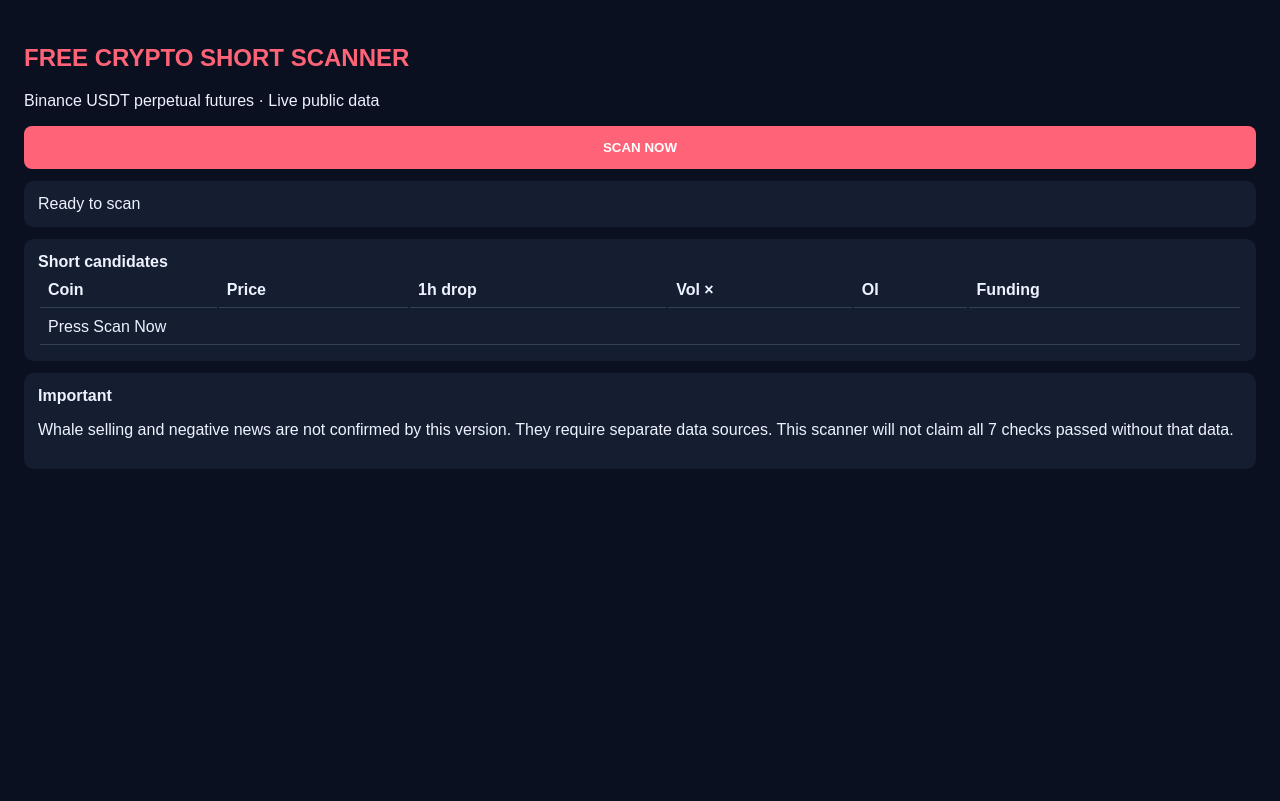
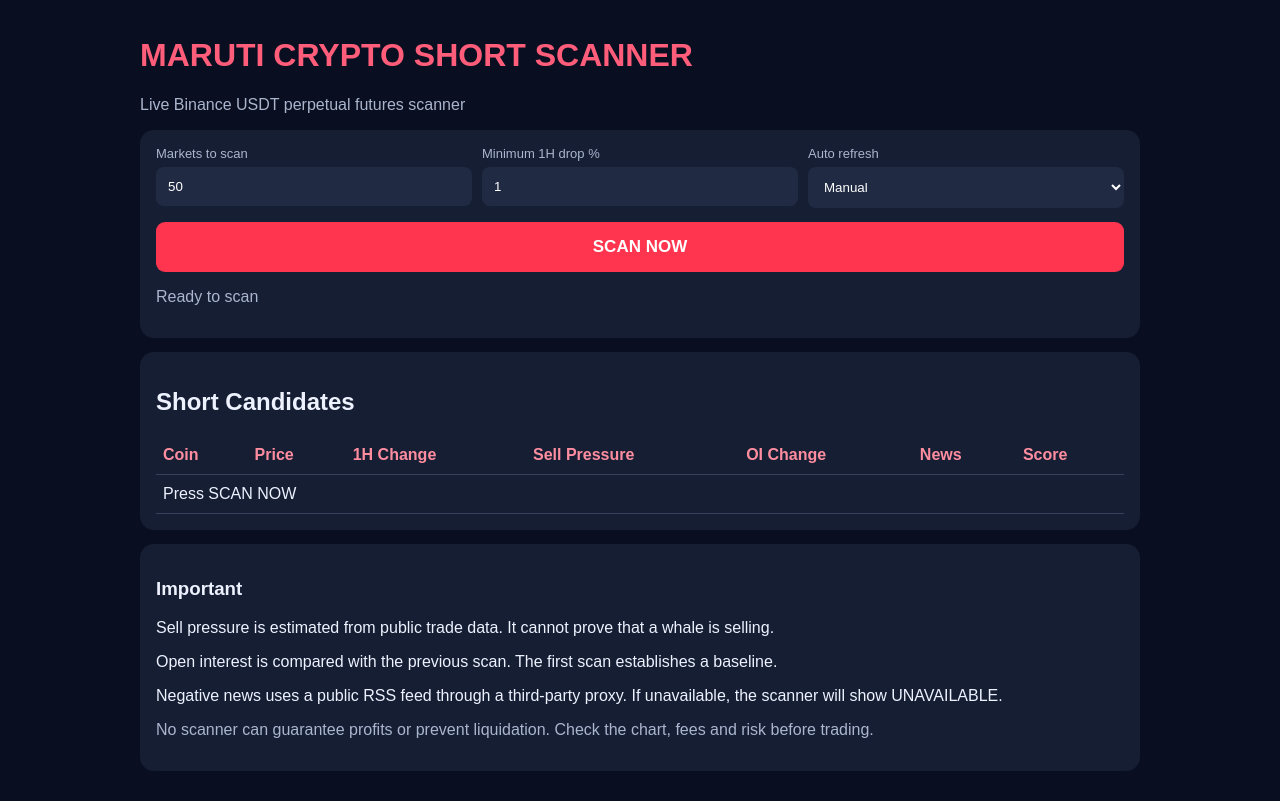
Before and after one commit to uddeshyabaliyan1231-afk/free-crypto-scanner, a plain HTML site: page index.html in a window 1280 px wide. Drawn offline with Linux system fonts and the light colour scheme.

Commit message:
Update index.html

```diff
--- a/index.html
+++ b/index.html
@@ -1,93 +1,206 @@
-
 <!DOCTYPE html>
 <html lang="en">
 <head>
-<meta name="viewport" content="width=device-width,initial-scale=1">
-<title>Free Crypto Short Scanner</title>
+<meta charset="UTF-8">
+<meta name="viewport" content="width=device-width, initial-scale=1">
+<title>Maruti Crypto Short Scanner</title>
 <style>
-body{background:#0b1020;color:#eef2ff;font:16px Arial;padding:16px}
-h2{color:#ff6377}button{background:#ff6377;color:white;padding:14px;border:0;border-radius:8px;width:100%;font-weight:bold}
-.card{background:#151e30;padding:14px;margin:12px 0;border-radius:10px;overflow-wrap:anywhere}
-small{color:#aab6cc}table{width:100%;text-align:left}td,th{padding:8px;border-bottom:1px solid #344057}
+*{box-sizing:border-box}
+body{margin:0;background:#090f20;color:#eef2ff;font:16px Arial,sans-serif;padding:16px}
+main{max-width:1000px;margin:auto}
+h1{color:#ff5d7a}
+.card{background:#151e33;padding:16px;border-radius:14px;margin:14px 0;overflow:hidden}
+.grid{display:grid;grid-template-columns:repeat(3,1fr);gap:10px}
+label{display:block;color:#aab5ce;font-size:13px}
+input,select{width:100%;padding:12px;margin-top:6px;background:#202b43;color:white;border:0;border-radius:8px}
+button{width:100%;padding:15px;margin-top:14px;background:#ff354f;color:white;border:0;border-radius:9px;font-weight:bold;font-size:17px}
+.muted,small{color:#aab5ce}
+.tablewrap{overflow-x:auto}
+table{border-collapse:collapse;width:100%;min-width:680px}
+td,th{text-align:left;padding:10px 7px;border-bottom:1px solid #35405a}
+th{color:#ff8da0}
+.pill{font-size:12px;font-weight:bold}
+.good{color:#6ef0c0}.bad{color:#ff8297}.warn{color:#ffe09a}
+@media(max-width:600px){.grid{grid-template-columns:1fr 1fr}}
 </style>
 </head>
 <body>
-<h2>FREE CRYPTO SHORT SCANNER</h2>
-<p>Binance USDT perpetual futures · Live public data</p>
-<button onclick="scan()">SCAN NOW</button>
-<div class="card" id="status">Ready to scan</div>
-<div class="card"><b>Short candidates</b>
-<div style="overflow-x:auto"><table>
-<thead><tr><th>Coin</th><th>Price</th><th>1h drop</th><th>Vol ×</th><th>OI</th><th>Funding</th></tr></thead>
-<tbody id="out"><tr><td colspan="6">Press Scan Now</td></tr></tbody>
-</table></div></div>
-<div class="card"><b>Important</b><p>Whale selling and negative news are not confirmed by this version. They require separate data sources. This scanner will not claim all 7 checks passed without that data.</p></div>
+<main>
+<h1>MARUTI CRYPTO SHORT SCANNER</h1>
+<p class="muted">Live Binance USDT perpetual futures scanner</p>
+
+<section class="card">
+<div class="grid">
+<label>Markets to scan
+<input id="limit" type="number" min="10" max="100" value="50">
+</label>
+<label>Minimum 1H drop %
+<input id="drop" type="number" min="0.2" max="20" step="0.1" value="1">
+</label>
+<label>Auto refresh
+<select id="refresh">
+<option value="0">Manual</option>
+<option value="60">1 minute</option>
+<option value="180">3 minutes</option>
+</select>
+</label>
+</div>
+<button id="scan">SCAN NOW</button>
+<p id="status" class="muted">Ready to scan</p>
+</section>
+
+<section class="card">
+<h2>Short Candidates</h2>
+<div class="tablewrap">
+<table>
+<thead><tr>
+<th>Coin</th><th>Price</th><th>1H Change</th>
+<th>Sell Pressure</th><th>OI Change</th><th>News</th><th>Score</th>
+</tr></thead>
+<tbody id="rows"><tr><td colspan="7">Press SCAN NOW</td></tr></tbody>
+</table>
+</div>
+</section>
+
+<section class="card">
+<h3>Important</h3>
+<p>Sell pressure is estimated from public trade data. It cannot prove that a whale is selling.</p>
+<p>Open interest is compared with the previous scan. The first scan establishes a baseline.</p>
+<p>Negative news uses a public RSS feed through a third-party proxy. If unavailable, the scanner will show UNAVAILABLE.</p>
+<p class="muted">No scanner can guarantee profits or prevent liquidation. Check the chart, fees and risk before trading.</p>
+</section>
+</main>
+
 <script>
-const base='https://fapi.binance.com';
-async function get(path){
- const r=await fetch(base+path);
- if(!r.ok)throw Error('API error '+r.status);
- return r.json();
+const $=id=>document.getElementById(id);
+let busy=false,timer=null,previousOI={};
+
+async function get(url){
+ const response=await fetch(url);
+ if(!response.ok)throw Error("API error "+response.status);
+ return response.json();
 }
+function fmt(n){
+ return Number.isFinite(n)?Number(n).toLocaleString(undefined,{maximumFractionDigits:8}):"—";
+}
+function percent(n){
+ return Number.isFinite(n)?(n>0?"+":"")+n.toFixed(2)+"%":"—";
+}
+async function getNews(){
+ try{
+  const feed="https://cryptopanic.com/news/rss/";
+  const url="https://api.rss2json.com/v1/api.json?rss_url="+encodeURIComponent(feed);
+  const data=await get(url);
+  if(!data.items||!data.items.length)throw Error("No news");
+  const words=/hack|exploit|lawsuit|fraud|ban\b|bearish|crash|plunge|investigation|bankrupt|breach|scam|warning|sell.off/i;
+  return {ok:true,items:data.items.filter(item=>words.test(item.title||""))};
+ }catch(e){
+  return {ok:false,items:[]};
+ }
+}
+
 async function scan(){
- const status=document.getElementById('status');
- const out=document.getElementById('out');
- status.textContent='Loading Binance markets...';
- out.innerHTML='';
+ if(busy)return;
+ busy=true;
+ $("scan").disabled=true;
+ if(timer)clearInterval(timer);
+ $("rows").innerHTML="<tr><td colspan='7'>Scanning markets...</td></tr>";
  try{
-  const [info,tickers,fund]=await Promise.all([
-   get('/fapi/v1/exchangeInfo'),
-   get('/fapi/v1/ticker/24hr'),
-   get('/fapi/v1/premiumIndex')
+  const [info,tickers,news]=await Promise.all([
+   get("https://fapi.binance.com/fapi/v1/exchangeInfo"),
+   get("https://fapi.binance.com/fapi/v1/ticker/24hr"),
+   getNews()
   ]);
-  const tm=Object.fromEntries(tickers.map(x=>[x.symbol,x]));
-  const fm=Object.fromEntries(fund.map(x=>[x.symbol,x]));
-  const symbols=info.symbols.filter(s=>
-   s.status==='TRADING'&&s.contractType==='PERPETUAL'&&
-   s.quoteAsset==='USDT'
-  ).sort((a,b)=>
-   Number(tm[b.symbol]?.quoteVolume||0)-
-   Number(tm[a.symbol]?.quoteVolume||0)
-  ).slice(0,100);
-  let found=[],done=0;
-  status.textContent='Checking '+symbols.length+' markets...';
-  for(const s of symbols){
+
+  const tickerMap=new Map(tickers.map(t=>[t.symbol,t]));
+  const limit=Math.min(100,Math.max(10,Number($("limit").value)||50));
+  const dropLimit=Number($("drop").value)||1;
+  const markets=info.symbols
+   .filter(s=>s.status==="TRADING"&&s.contractType==="PERPETUAL"&&s.quoteAsset==="USDT")
+   .map(s=>({s,t:tickerMap.get(s.symbol)}))
+   .filter(x=>x.t)
+   .sort((a,b)=>Number(b.t.quoteVolume)-Number(a.t.quoteVolume))
+   .slice(0,limit);
+
+  const results=[];
+  let errors=0;
+
+  for(let i=0;i<markets.length;i++){
+   const {s,t}=markets[i];
+   $("status").textContent="Checking "+(i+1)+"/"+markets.length+": "+s.symbol;
+
    try{
-    const [k,oi,oh]=await Promise.all([
-     get('/fapi/v1/klines?symbol='+s.symbol+'&interval=1h&limit=30'),
-     get('/fapi/v1/openInterest?symbol='+s.symbol),
-     get('/futures/data/openInterestHist?symbol='+s.symbol+'&period=5m&limit=2').catch(()=>[])
+    const base="https://fapi.binance.com";
+    const [candles,oi,trades]=await Promise.all([
+     get(base+"/fapi/v1/klines?symbol="+s.symbol+"&interval=1h&limit=2"),
+     get(base+"/fapi/v1/openInterest?symbol="+s.symbol),
+     get(base+"/fapi/v1/aggTrades?symbol="+s.symbol+"&limit=100")
     ]);
-    const bars=k.slice(0,-1);
-    if(bars.length<22)continue;
-    const last=bars.at(-1),prev=bars.at(-2);
-    const drop=(Number(last[4])/Number(prev[4])-1)*100;
-    const vols=bars.slice(-21,-1).map(x=>Number(x[7]));
-    const avg=vols.reduce((a,b)=>a+b,0)/vols.length;
-    const ratio=avg?Number(last[7])/avg:0;
-    const oiChange=oh.length>=2?
-     (Number(oh.at(-1).sumOpenInterest)/Number(oh[0].sumOpenInterest)-1)*100:NaN;
-    const funding=Number(fm[s.symbol]?.lastFundingRate);
-    const prevSupport=Math.min(...bars.slice(-25,-1).map(x=>Number(x[3])));
-    const breakdown=Number(last[4])<prevSupport;
-    if(drop<=-5&&ratio>=2&&oiChange>0&&funding>0&&breakdown){
-     found.push({symbol:s.symbol,price:Number(last[4]),drop,ratio,oiChange,funding});
+
+    if(candles.length<2)continue;
+    const move=(Number(t.lastPrice)/Number(candles[0][1])-1)*100;
+    const sells=trades.filter(a=>a.m);
+    const buys=trades.filter(a=>!a.m);
+    const sellValue=sells.reduce((sum,a)=>sum+Number(a.p)*Number(a.q),0);
+    const buyValue=buys.reduce((sum,a)=>sum+Number(a.p)*Number(a.q),0);
+    const ratio=(sellValue+buyValue)>0?sellValue/(sellValue+buyValue):0;
+    const largeSells=sells.filter(a=>Number(a.p)*Number(a.q)>=50000).length;
+    const whale=ratio>=0.62||largeSells>=2;
+
+    const oiValue=Number(oi.openInterest);
+    const oldOI=previousOI[s.symbol];
+    const oiChange=oldOI>0?(oiValue-oldOI)/oldOI*100:NaN;
+    previousOI[s.symbol]=oiValue;
+
+    const newsText=news.items.map(a=>a.title||"").join(" ");
+    const escaped=s.baseAsset.replace(/[.*+?^${}()|[\]\\]/g,"\\$&");
+    const newsMatch=news.ok&&new RegExp("(^|[^A-Z])"+escaped+"([^A-Z]|$)","i").test(newsText);
+
+    const drop=move<=-dropLimit;
+    const score=(drop?1:0)+(whale?1:0)+
+      (Number.isFinite(oiChange)&&oiChange<0?1:0)+(newsMatch?1:0);
+
+    if(drop||whale||newsMatch){
+     results.push({
+      symbol:s.symbol,price:Number(t.lastPrice),move,ratio,
+      largeSells,oiChange,whale,newsMatch,newsOK:news.ok,score
+     });
     }
-   }catch(e){}
-   done++;
-   status.textContent='Checked '+done+'/'+symbols.length+
-    ' markets · candidates '+found.length;
+   }catch(e){errors++}
+   if(i%5===4)await new Promise(resolve=>setTimeout(resolve,150));
   }
-  out.innerHTML=found.length?found.map(x=>
-   '<tr><td>'+x.symbol+'</td><td>'+x.price+'</td><td>'+
-   x.drop.toFixed(2)+'%</td><td>'+x.ratio.toFixed(2)+'×</td><td>'+
-   x.oiChange.toFixed(2)+'%</td><td>'+
-   (x.funding*100).toFixed(4)+'%</td></tr>'
-  ).join(''):'<tr><td colspan="6">No candidates passed the Binance checks.</td></tr>';
-  status.textContent='Finished: '+done+' markets checked. '+found.length+
-   ' passed Binance checks. Whale/news checks remain unverified.';
- }catch(e){status.textContent='Error: '+e.message+' — check internet and retry.'}
+
+  results.sort((a,b)=>b.score-a.score||a.move-b.move);
+
+  if(!results.length){
+   $("rows").innerHTML="<tr><td colspan='7'>No candidates found. Try scanning again later.</td></tr>";
+  }else{
+   $("rows").innerHTML=results.map(x=>`
+   <tr>
+   <td><b>${x.symbol}</b></td>
+   <td>${fmt(x.price)}</td>
+   <td class="${x.move<0?"good":"bad"}">${percent(x.move)}</td>
+   <td class="${x.whale?"bad":"warn"}">${x.whale?"HIGH SELL PRESSURE":"Not confirmed"}<br><small>Sell share ${(x.ratio*100).toFixed(0)}%</small></td>
+   <td>${percent(x.oiChange)}</td>
+   <td class="${!x.newsOK?"warn":x.newsMatch?"bad":"good"}">${!x.newsOK?"UNAVAILABLE":x.newsMatch?"NEWS MATCH":"No match found"}</td>
+   <td><b>${x.score}/4</b></td>
+   </tr>`).join("");
+  }
+
+  $("status").textContent="Finished: "+markets.length+
+   " markets checked; "+results.length+" candidates; "+errors+
+   " API errors. News feed: "+(news.ok?"available":"UNAVAILABLE")+".";
+ }catch(e){
+  $("status").textContent="Scan failed: "+e.message+". Retry later.";
+  $("rows").innerHTML="<tr><td colspan='7'>API unavailable or request blocked. Please retry.</td></tr>";
+ }finally{
+  busy=false;
+  $("scan").disabled=false;
+  const seconds=Number($("refresh").value);
+  if(seconds)timer=setInterval(scan,seconds*1000);
+ }
 }
+$("scan").addEventListener("click",scan);
 </script>
 </body>
 </html>
```
